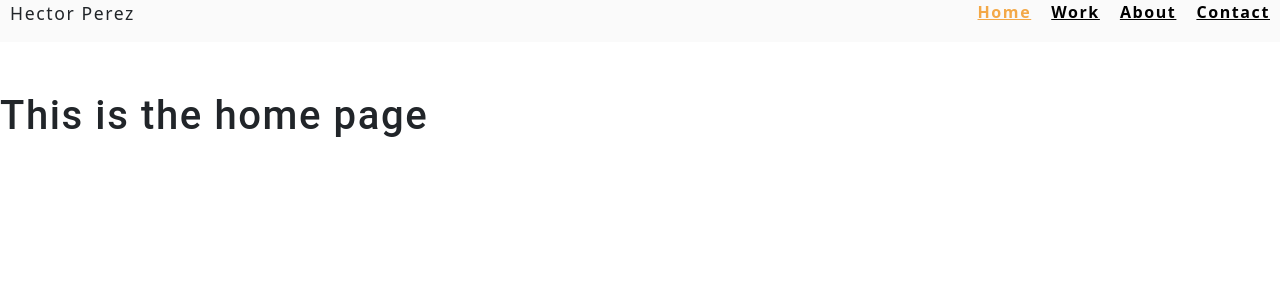
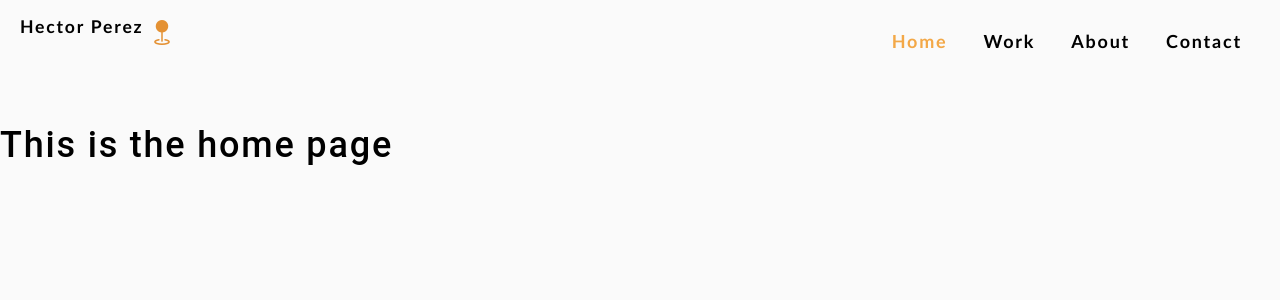
Before and after one commit to hpere102/hp-portfolio, a React (Create React App) app: page / in a window 1280 px wide. Shown: the top 300 px of the page. Built offline with nearby package versions, Linux system fonts and the light colour scheme.

Commit message:
css work

```diff
--- a/package.json
+++ b/package.json
@@ -7,6 +7,7 @@
     "@testing-library/react": "^12.1.2",
     "@testing-library/user-event": "^13.5.0",
     "bootstrap": "^5.1.3",
+    "bootstrap-icons": "^1.7.2",
     "react": "^17.0.2",
     "react-dom": "^17.0.2",
     "react-router-dom": "^6.2.1",
--- a/src/App.js
+++ b/src/App.js
@@ -9,7 +9,7 @@ import {
   Routes,
   Route
 }  from "react-router-dom";
-import 'bootstrap/dist/css/bootstrap.min.css';
+
 
 
 function App() {
--- a/src/components/Nav/index.js
+++ b/src/components/Nav/index.js
@@ -1,6 +1,8 @@
 import React from 'react';
 import { NavLink } from 'react-router-dom'
 import { capitalizeFirstLetter } from '../../utils/helpers';
+import "bootstrap-icons/font/bootstrap-icons.css";
+
 
 function Nav(props) {
 
@@ -8,9 +10,12 @@ function Nav(props) {
   return (
     <header className="nav-bar">
 
-      <p>
+      <p class="header-name">
           Hector Perez
+          <i class="bi-geo-fill"></i>
         </p>
+
+
 
       <nav>
         <ul className="flex-row">
--- a/src/index.css
+++ b/src/index.css
@@ -159,7 +159,9 @@ nav  li {
 
 .nav-bar {
   display: flex;
-  padding-left: 10px;
+  padding-left: 20px;
+  padding-right: 20px;
+  padding-top: 10px;
   flex-direction: row;
   justify-content: space-between;
   margin-bottom: 50px;
@@ -335,3 +337,15 @@ a {
 .nav-links:hover {
   opacity: 70%;
 }
+
+.header-name {
+  display: flex;
+  gap: 6px;
+  align-self: center;
+
+}
+
+.bi-geo-fill {
+  color: rgb(228, 145, 51);
+  font-size: 25px;
+}
```
Also changed, not shown: 1 other file (tests, documents, lock files or other folders).
